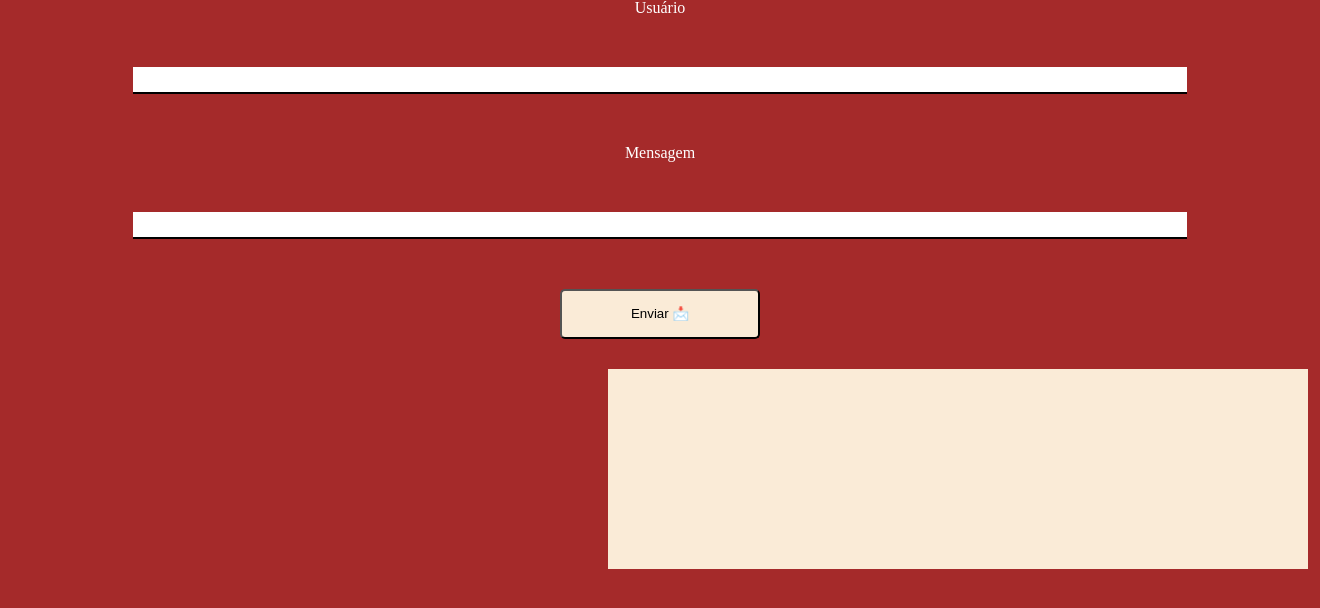
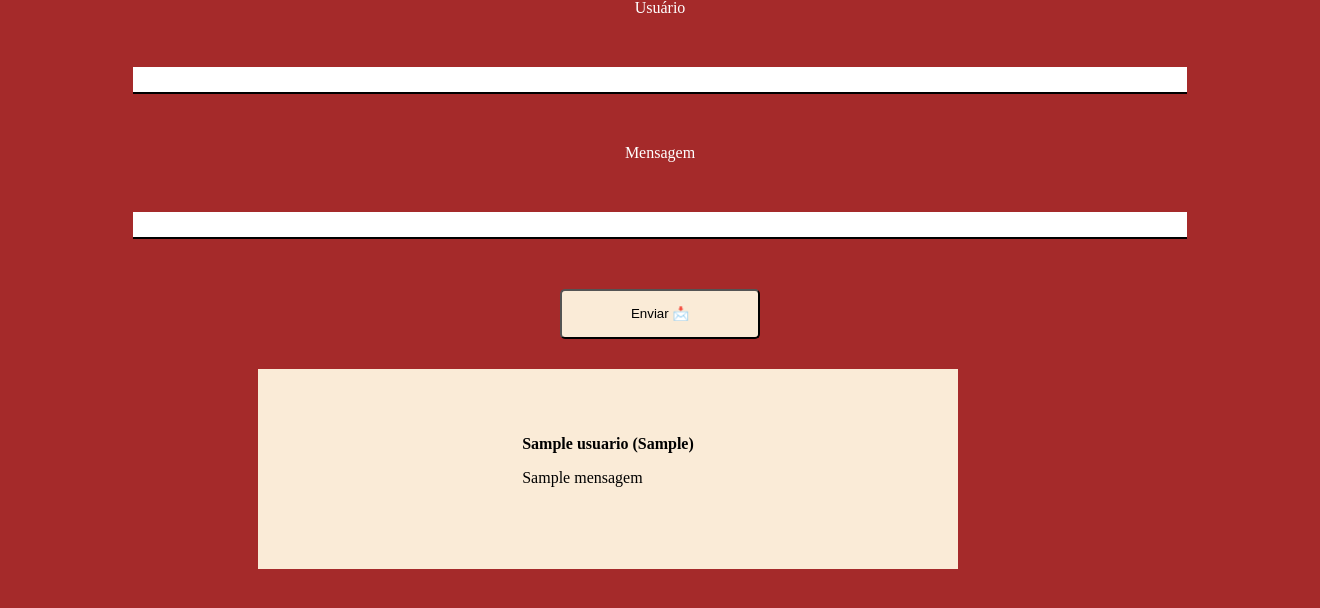
Before and after one commit to DanilloMatavelli/Feedback, a Flask app: template templates/pagina_inicial.html in a window 1320 px wide. Shown: the part 129-737 px from the top of the page. Run offline with Flask 3, Linux system fonts and the light colour scheme; the template is opened without the code that fills it: most values are stand-ins (such as "Sample title", 1, 10 or a date in 2020).

Commit message:
ADD: Criando class no controler_mensagem e recuperando as mensagens para aparecer na tela principal.

```diff
--- a/app.py
+++ b/app.py
@@ -1,6 +1,8 @@
 from flask import Flask, render_template, request, redirect
 import datetime
 import mysql.connector
+from data.conexao import Conexao
+from model.controler_mensagem import Mensagem
 
 app = Flask(__name__)
 
@@ -14,7 +16,13 @@ lista_mensagem = [
 @app.route("/")
 def pagina_inicial():
     # Para escrever na página HTML
-    return render_template ("pagina_inicial.html")
+    # Recuperar as mensagens
+    mensagens = Mensagem.recuperar_mensagens()
+
+    # Enviar as mensagens para o template
+    return render_template("index.html", mensagens = mensagens)
+
+    # return render_template ("pagina_inicial.html")
 
 # Rota para pegar dados do HTML É POST para Mandar pro HTML é GET
 @app.route("/post/mensagem" , methods = ["POST"])
@@ -23,39 +31,10 @@ def post_mensagem():
     # Para pegar o campo do úsuario no HTML
     # Peguei as informações vinda do formulario
     usuario = request.form.get("usuario")
-    mensagem = request.form.get("mansagem")
-    data_hora = datetime.datetime.today()
+    mensagem = request.form.get("mensagem")
 
-    # CADASTRANDO AS INFORMAÇÕES NO BANCO DE DADOS
-    # Criando a coneção
-
-    conexao = mysql.connector.connect(
-        host = "localhost", port = 3306,
-        user = "root",
-        password = "root",
-        database = "feedback"
-    )
-
-    # O cursor será responsavel por manipular o banco de dados
-    cursor = conexao.cursor()
-
-    # Criando o SQL que será executado
-    sql = """INSERT INTO tb_comentarios
-                (nome, comentarios, data_hora)
-             VALUES
-                (%s, %s, %s)"""
-
-    valores = (usuario, mensagem, data_hora)
-
-    # Executando o comando SQL
-    cursor.execute(sql,valores)
-
-    # Confirmo a alteração
-    conexao.commit()
-
-    # Fecho a conexão com o Banco
-    cursor.close()
-    conexao.close()
+    # Cadastrando a mensagem usando a classe mensagem
+    Mensagem.cadastrar_mensagem(usuario, mensagem)
 
 
     # Redireiona para a pagina inicial
--- a/static/style.css
+++ b/static/style.css
@@ -36,8 +36,13 @@ body{
 }
 
 .container__aparece__comentario{
+    /* height: auto;
+    overflow: hidden;
+    transition: height 0.5s ease-in-ou;
+    margin-top: 30px; */
+
     margin-top: 30px;
-    margin-left: 600px;
+    margin-left: 250px;
     width: 700px;
     height: 200px;
     display: flex;
--- a/templates/pagina_inicial.html
+++ b/templates/pagina_inicial.html
@@ -26,8 +26,18 @@
     </form>
 
     <div class="container__aparece__comentario">
+        {% for mensagem in mensagens %}
+        <div class="container__aparece_usuario_data">
+            <strong>{{mensagem.usuario}} ({{mensagem.data_hora}})</strong>
+            <p>{{mensagem.mensagem}}</p>
+        </div>
+        {% endfor %}
+
+    </div>
+
+    <!-- <div class="container__aparece__comentario">
         <div class="container__aparece_usuario_data"></div>
-    </div>
+    </div> -->
 
 </body>
 </html>
--- /dev/null
+++ b/text.py
@@ -0,0 +1,4 @@
+from model.controler_mensagem import Mensagem
+
+# Eu estou apenas testando depois vou tirar isso
+print(Mensagem.recuperar_mensagens())
```
Also changed, not shown: data/conexao.py (added, +15 -0 lines), model/controler_mensagem.py (added, +61 -0 lines).
